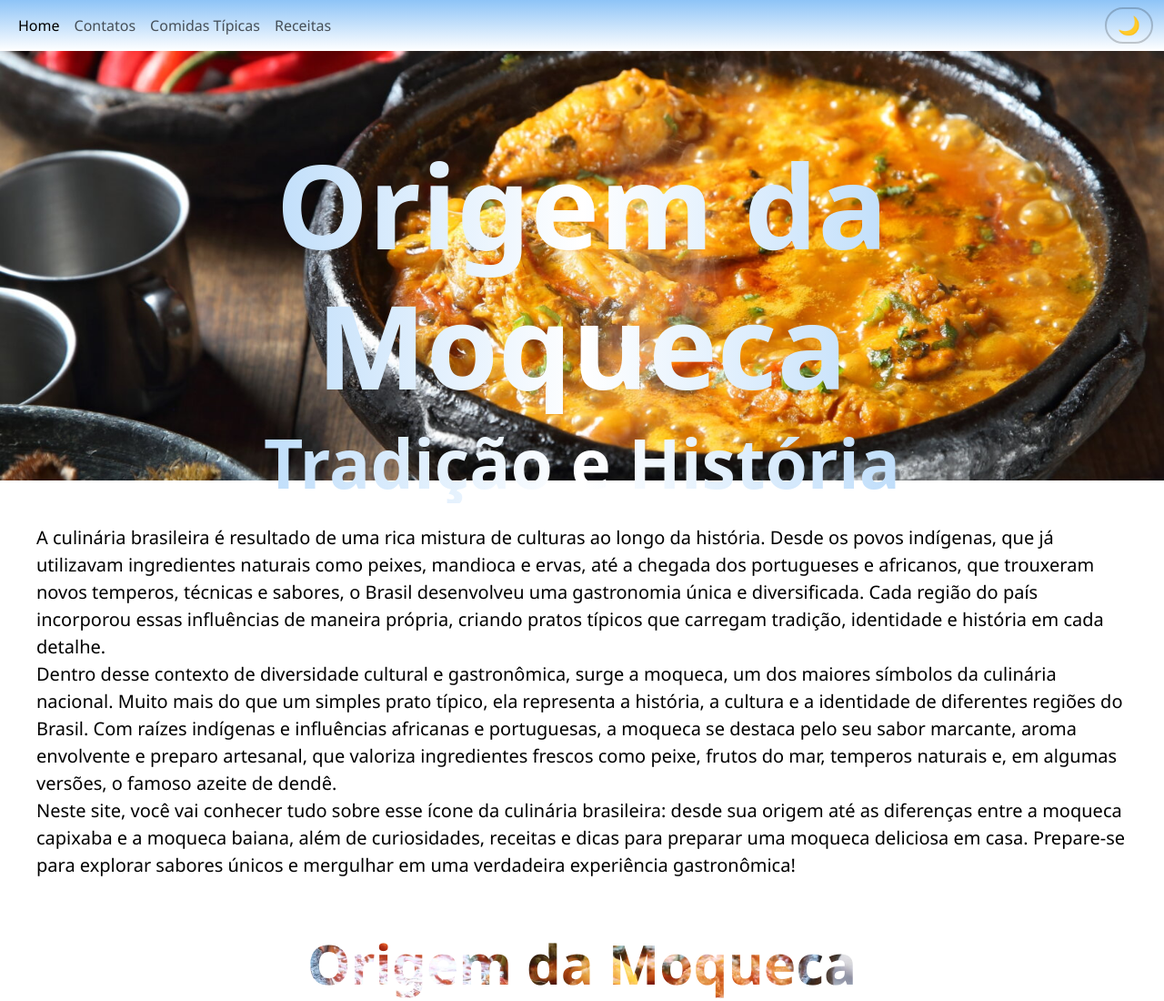
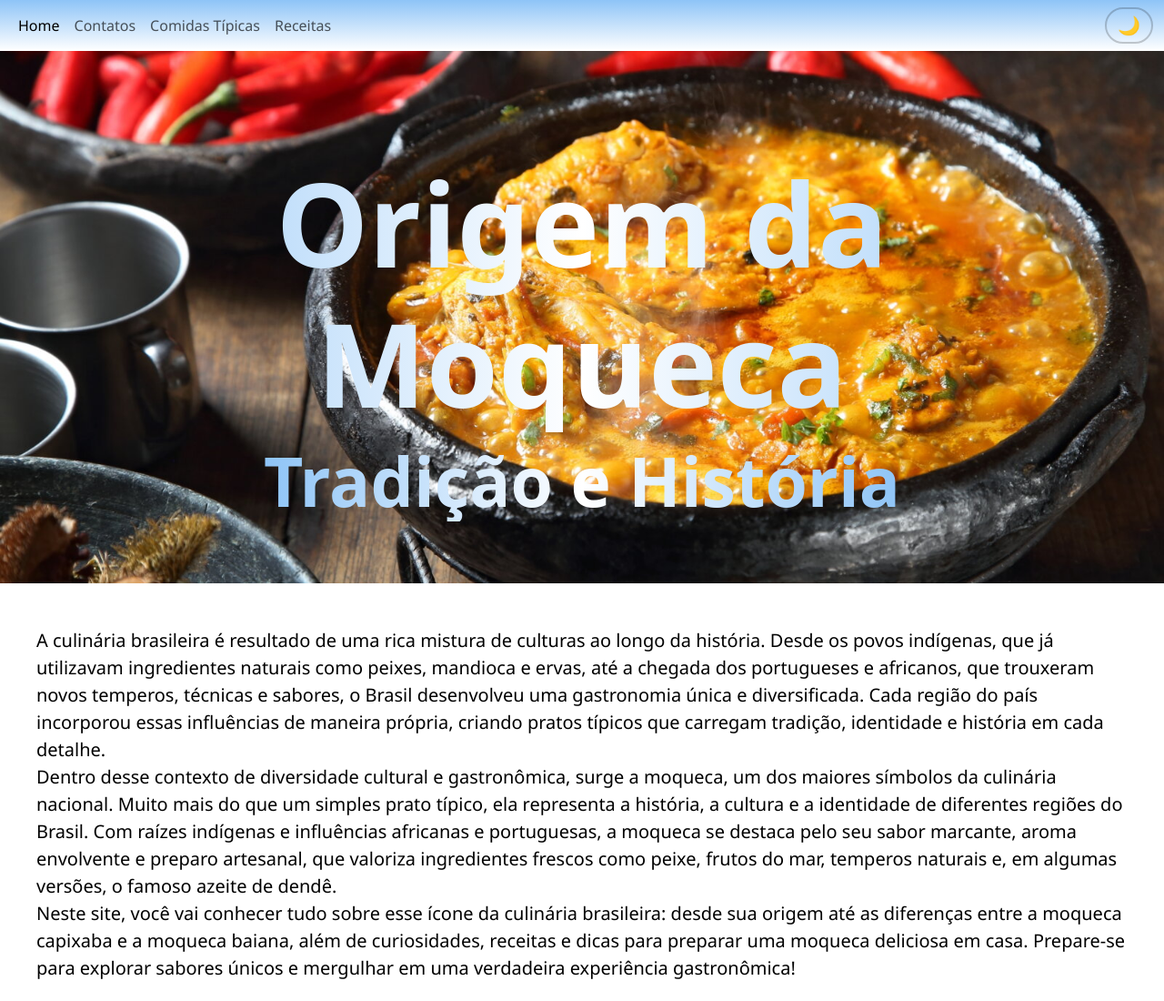
Before and after one commit to Ritterz0/Origem-da-Moqueca-Capixaba, a plain HTML site: page index.html in a window 1280 px wide. Shown: the top 1100 px of the page at 91% size. Drawn offline with nearby package versions, Linux system fonts and the light colour scheme.

Commit message:
style.css

```diff
--- a/css/style.css
+++ b/css/style.css
@@ -117,9 +117,13 @@ transition: transform 0.5s ease;
 background: url("../Imagens/moqueca-capixaba1.jpg") center/cover no-repeat;
 color: white;
 text-align: center;
-width:100%;
-padding: 100px 20px;
-height: 60vh
+width: 100%;
+padding: 120px 20px 60px 20px;
+min-height: 60vh;
+display: flex;
+flex-direction: column;
+align-items: center;
+justify-content: center;
 }
 
 #home h1{
```
